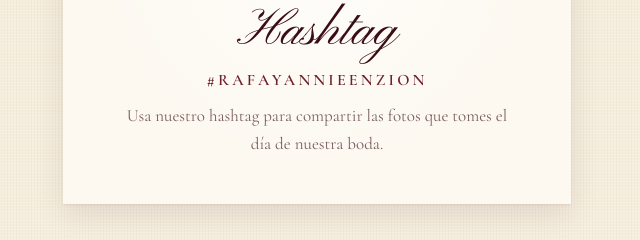
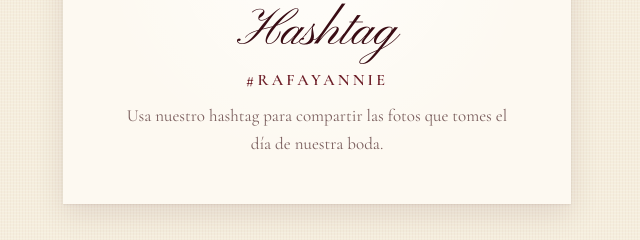
Before and after one commit to marley2025/boda-annie-rafael, a plain HTML site: page propuesta-4-invitacion.html in a window 1280 px wide. Shown: the part 9408-9648 px from the top of the page, 323-963 px from the left. Drawn offline with nearby package versions, Linux system fonts and the light colour scheme.

Commit message:
Hashtag #RafaYAnnie
Co-Authored-By: Claude Opus 5.5 <noreply@anthropic.com>

```diff
--- a/propuesta-4-invitacion.html
+++ b/propuesta-4-invitacion.html
@@ -401,7 +401,7 @@
 
     <article class="card">
       <h2>Hashtag</h2>
-      <p class="hashtag">#RafaYAnnieEnZion</p>
+      <p class="hashtag">#RafaYAnnie</p>
       <p class="txt">Usa nuestro hashtag para compartir las fotos que tomes el día de nuestra boda.</p>
     </article>
 
```
